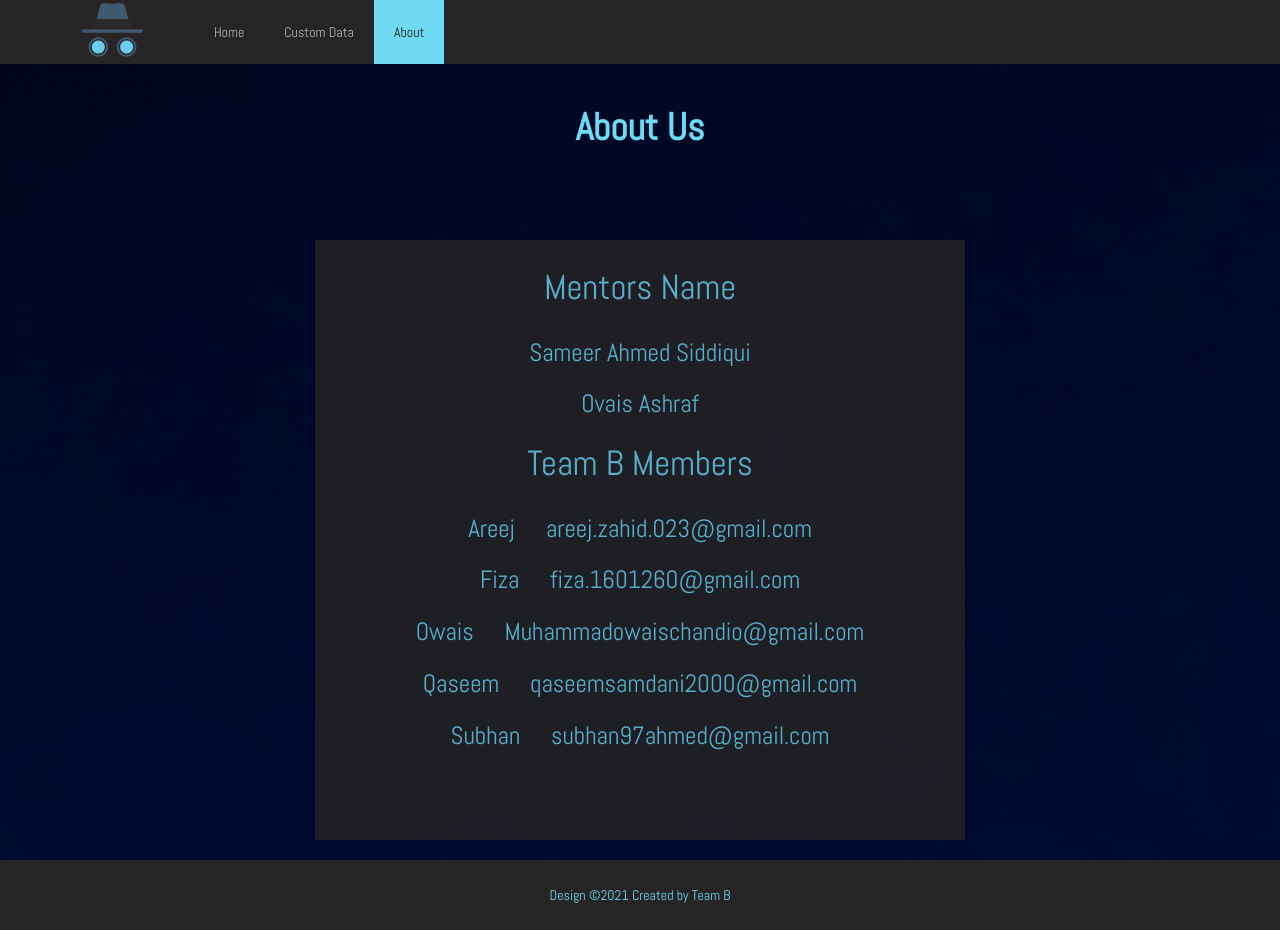
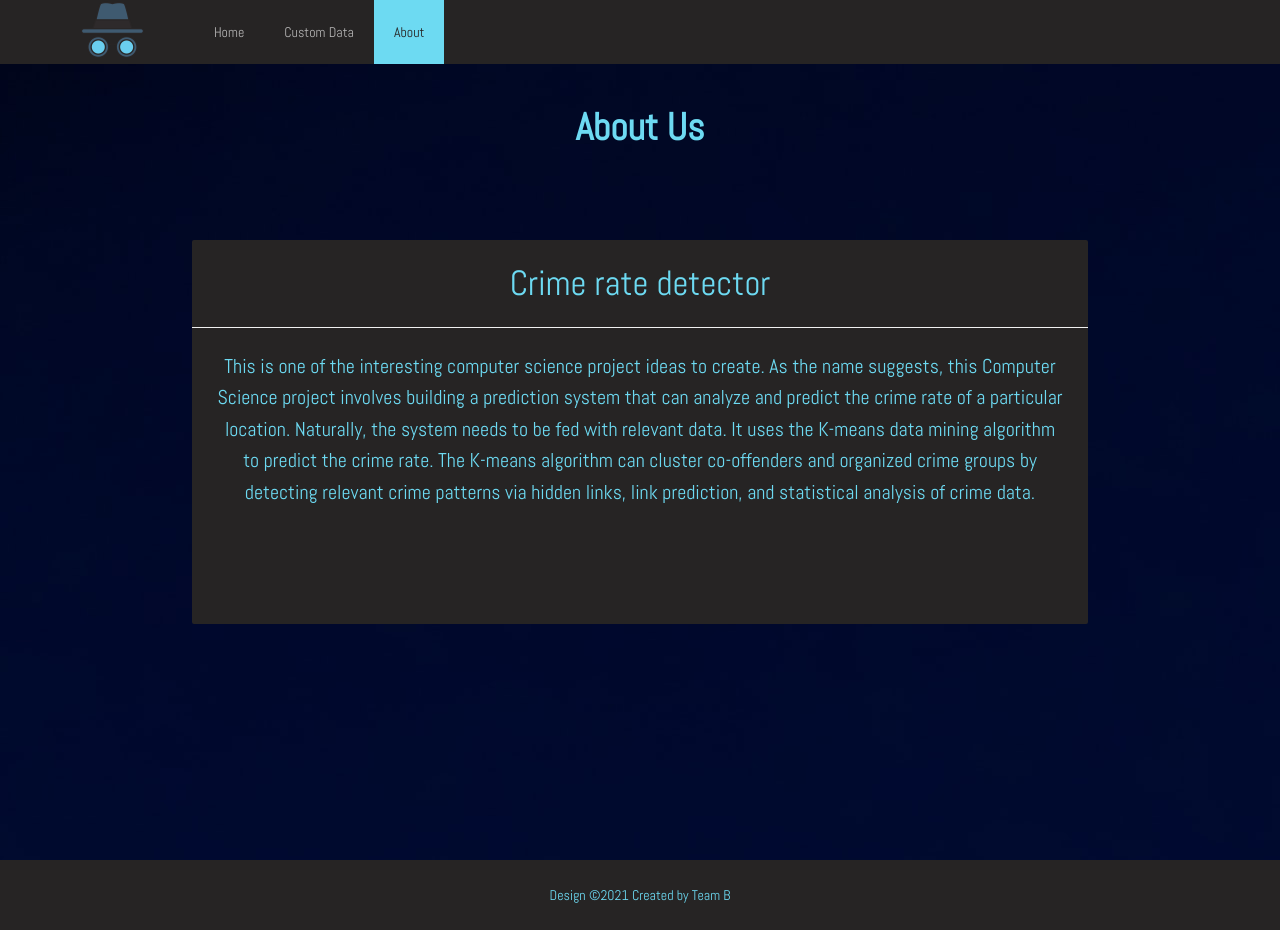
Before and after one commit to subhan97ahmed/Crime-rate-detector, a React (Create React App) app: page /about in a window 1280 px wide. Built offline with nearby package versions, Linux system fonts and the light colour scheme; what google-maps-react would draw is missing.

Commit message:
about us page fixed

```diff
--- a/src/App.less
+++ b/src/App.less
@@ -25,22 +25,8 @@
   width:50%;
   height:50%;
 }
-.log_img
-{
-    height: 650px;
-    margin-top: 0px;
-    // background-image: url("images/about.jpg");
-}
-      .box1
-{
-    height: 600px;
-    width: 650px;
-    background-color: #262424;
-    margin: 0px auto;
-    opacity: .8;
-    color: white;
-    padding: 20px;
-}
+
 h1{
   color: #6DDAF2;
+
 }
--- a/src/pages/AboutUs.js
+++ b/src/pages/AboutUs.js
@@ -1,65 +1,101 @@
-import "../App.less"
-import bg from '../bg.jpg'
-import { Layout, Typography } from 'antd';
-import NavBar from '../components/NavBar';
-import NavLogo from '../components/NavLogo'
+import "../App.less";
+import bg from "../bg.jpg";
+import { Layout, Typography, Image } from "antd";
+import NavBar from "../components/NavBar";
+import NavLogo from "../components/NavLogo";
+import log1 from "../logo1.png";
+import { Card } from "antd";
 //colors
-import * as conColors from '../colors'
+import * as conColors from "../colors";
 const { Title } = Typography;
 const { Header, Content, Footer } = Layout;
 
-
-const txtColor = conColors.txtColor
-const footerBgColor = conColors.footerBgColor
-const footerTxtColor = conColors.footerTxtColor
+const txtColor = conColors.txtColor;
+const footerBgColor = conColors.footerBgColor;
+const footerTxtColor = conColors.footerTxtColor;
 function AboutUs() {
   return (
     <>
       <Layout className="aboutus">
-                <Header style={{ position: 'fixed', zIndex: 1, width: '100%' }}>
+        <Header style={{ position: "fixed", zIndex: 1, width: "100%" }}>
           <NavLogo></NavLogo>
-                    <NavBar selectedOp='3' />
+          <NavBar selectedOp="3" />
         </Header>
-                <Content className="site-layout" style={{ padding: '0 50px', marginTop: "64px", backgroundImage: `url(${bg})`, backgroundAttachment: "scroll" }}>
-                    <div style={{ margin: '16px 0' }}></div>
-                    <div className="site-layout-background" style={{ padding: "24px", minHeight: "780px", }}>
-                        <div style={{ textAlign: 'center' }}>
+        <Content
+          className="site-layout"
+          style={{
+            padding: "0 50px",
+            marginTop: "64px",
+            backgroundImage: `url(${bg})`,
+            backgroundAttachment: "scroll",
+          }}
+        >
+          <div style={{ margin: "16px 0" }}></div>
+          <div
+            className="site-layout-background"
+            style={{ padding: "24px", minHeight: "780px" }}
+          >
+            <div style={{ textAlign: "center" }}>
               <Title style={{ color: txtColor }}>About Us</Title>
             </div>
-                        <div style={{
-                            position: 'absolute', left: '50%', top: '50%',
-                            transform: 'translate(-50%, -50%)', height: '40%', width: '70%',
-                        }}>
+            <div
+              style={{
+                position: "absolute",
+                left: "50%",
+                top: "50%",
+                transform: "translate(-50%, -50%)",
+                height: "40%",
+                width: "70%",
+              }}
+            >
               <section>
-                                <div className="log_img" >
-                                    <div className="box1" style={{color:txtColor }}>
-                                        <h1 style={{ textAlign: "center", fontSize: "35px" }}>
-                                            Mentors Name</h1>
-                                        <h1 style={{ textAlign: " center", fontSize: "25px" }}>Sameer Ahmed Siddiqui</h1>
-                                        <h1 style={{ textAlign: "center", fontSize: "25px" }}>Ovais Ashraf</h1>
-                                        <h1 style={{ textAlign: "center", fontSize: "35px" }}>
-                                            Team B Members</h1>
-                                            {/* <h1 style={{ textAlign: "center", fontSize: "25px",wordSpacing:"100px" }}>Name Email</h1> */}
-                                            <h1 style={{ textAlign: "center", fontSize: "25px",wordSpacing:"25px" }}>Areej  areej.zahid.023@gmail.com</h1>
-                                        <h1 style={{ textAlign: "center", fontSize: "25px",wordSpacing:"25px" }}>Fiza fiza.1601260@gmail.com</h1>
-                                        <h1 style={{ textAlign: "center", fontSize: "25px",wordSpacing:"25px" }}>Owais  Muhammadowaischandio@gmail.com</h1>
-                                        <h1 style={{ textAlign: "center", fontSize: "25px",wordSpacing:"25px" }}>Qaseem  qaseemsamdani2000@gmail.com</h1>
-                                        <h1 style={{ textAlign: "center", fontSize: "25px",wordSpacing:"25px" }}>Subhan  subhan97ahmed@gmail.com</h1>
-
-
-
-                                        <h1 style={{ textAlign: "center", fontSize: "35px" }}></h1>
-                                    </div>
-
+                <div className="site-card-border-less-wrapper">
+                  <Card
+                    title="Crime rate detector"
+                    bordered={false}
+                    headStyle={{ fontSize: '35px', color:'#6DDAF2'}}
+                    style={{
+                      textAlign: "center",
+                      position: "absolute",
+                      left: "50%",
+                      top: "60%",
+                      transform: "translate(-50%, -50%)",
+                      height: "120%",
+                      width: "100%",
+                      overflow: "hidden",
+                      backgroundColor: footerBgColor,
+                    }}
+                  >
+                    <p style={{ textAlign: "center", fontSize: "20px", color:'#6DDAF2'}}>
+                      This is one of the interesting computer science project
+                      ideas to create. As the name suggests, this Computer
+                      Science project involves building a prediction system that
+                      can analyze and predict the crime rate of a particular
+                      location. Naturally, the system needs to be fed with
+                      relevant data. It uses the K-means data mining algorithm
+                      to predict the crime rate. The K-means algorithm can
+                      cluster co-offenders and organized crime groups by
+                      detecting relevant crime patterns via hidden links, link
+                      prediction, and statistical analysis of crime data.
+                    </p>
+                  </Card>
                 </div>
               </section>
             </div>
           </div>
         </Content>
-                <Footer style={{ textAlign: 'center', backgroundColor: footerBgColor, color: footerTxtColor }}>Design ©2021 Created by Team B</Footer>
+        <Footer
+          style={{
+            textAlign: "center",
+            backgroundColor: footerBgColor,
+            color: footerTxtColor,
+          }}
+        >
+          Design ©2021 Created by Team B
+        </Footer>
       </Layout>
     </>
   );
 }
 
-export default AboutUs
+export default AboutUs;
```
Lines whose indentation alone changed are shown as unchanged.
